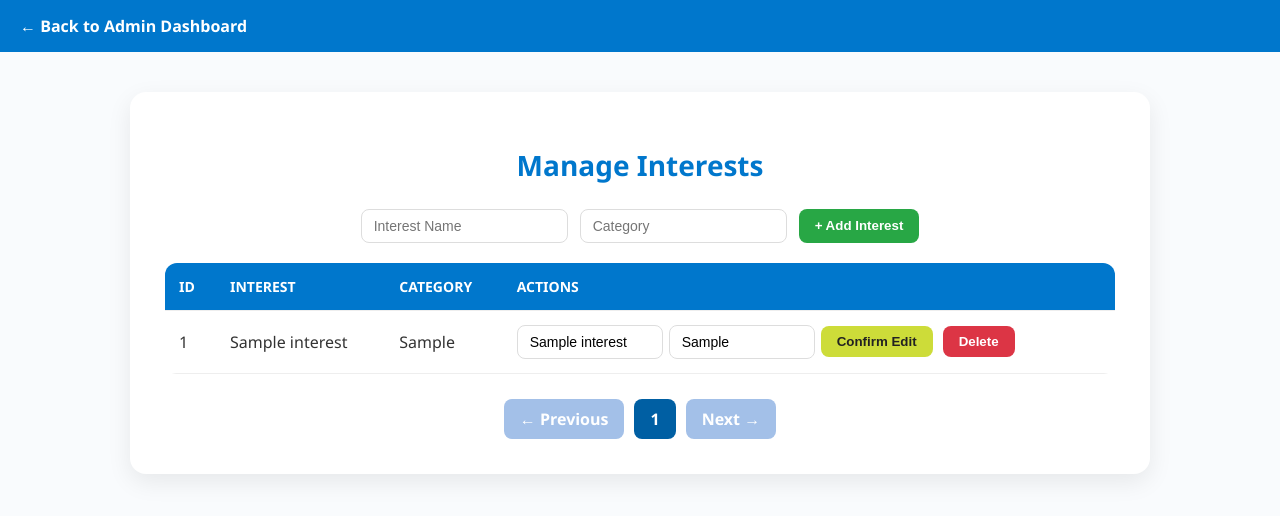
After one commit to ryokrieger/CityConnect, a Flask app: page /admin/interests in a window 1280 px wide. The commit adds this page. Shown: the top 516 px of the page. Run offline with Flask 3, Linux system fonts and the light colour scheme; the visitor is signed in with stand-in values (Sample User, id 1); tables that the repository leaves empty hold one stand-in row (values such as "Sample post").

Commit message:
added a interest page where admin can control ineterests

```diff
--- a/cityconnect.py
+++ b/cityconnect.py
@@ -1453,6 +1453,103 @@ def admin_delete_user(user_id):
 
     return redirect(url_for('admin_users'))
 
+# Route for the admin to control interests
+@app.route('/admin/interests')
+def admin_interests():
+    if not is_admin():
+        return redirect(url_for('dashboard'))
+
+    page = request.args.get('page', 1, type=int)
+    per_page = 10
+    offset = (page - 1) * per_page
+
+    conn = connect_db()
+    cursor = conn.cursor(dictionary=True)
+
+    # Get total number of interests (for pagination)
+    cursor.execute("SELECT COUNT(*) AS total FROM Interest")
+    total_interests = cursor.fetchone()['total']
+    total_pages = (total_interests + per_page - 1) // per_page
+
+    # Fetch only interests for current page
+    cursor.execute("SELECT * FROM Interest ORDER BY interest_ID LIMIT %s OFFSET %s", (per_page, offset))
+    interests = cursor.fetchall()
+
+    cursor.close()
+    conn.close()
+
+    return render_template('admin/interests.html', interests=interests, page=page, total_pages=total_pages)
+
+# Route for admin to add a new interest
+@app.route('/admin/interests/add', methods=['POST'])
+def add_interest():
+    if not is_admin():
+        return redirect(url_for('dashboard'))
+
+    interest_name = request.form['interest_name']
+    category = request.form['category']
+    page = request.form.get('page', 1, type=int)  # Current page to return to after adding
+
+    conn = connect_db()
+    cursor = conn.cursor()
+
+    # Insert the new interest into the Interest table
+    cursor.execute(
+        "INSERT INTO Interest (interest_name, category) VALUES (%s, %s)",
+        (interest_name, category)
+    )
+
+    conn.commit()
+    cursor.close()
+    conn.close()
+
+    return redirect(url_for('admin_interests', page=page))
+
+# Route for admin to edit an existing interest
+@app.route('/admin/interests/edit/<int:interest_id>', methods=['POST'])
+def edit_interest(interest_id):
+    if not is_admin():
+        return redirect(url_for('dashboard'))
+
+    interest_name = request.form['interest_name']
+    category = request.form['category']
+    page = request.form.get('page', 1, type=int)  # Current page to return to after editing
+
+    conn = connect_db()
+    cursor = conn.cursor()
+
+    # Update the interest in the database
+    cursor.execute(
+        "UPDATE Interest SET interest_name=%s, category=%s WHERE interest_ID=%s",
+        (interest_name, category, interest_id)
+    )
+
+    conn.commit()
+    cursor.close()
+    conn.close()
+
+    return redirect(url_for('admin_interests', page=page))
+
+# Route for admin to delete an interest
+@app.route('/admin/interests/delete/<int:interest_id>', methods=['POST'])
+def delete_interest(interest_id):
+    if not is_admin():
+        return redirect(url_for('dashboard'))
+
+    page = request.form.get('page', 1, type=int)
+
+    conn = connect_db()
+    cursor = conn.cursor()
+
+    # Delete the interest from the database
+    cursor.execute("DELETE FROM Interest WHERE interest_ID=%s", (interest_id,))
+
+    conn.commit()
+    cursor.close()
+    conn.close()
+
+    return redirect(url_for('admin_interests', page=page))
+
 # Admin groups management route
 @app.route('/admin/groups')
 def admin_groups():
--- a/templates/admin/dashboard.html
+++ b/templates/admin/dashboard.html
@@ -103,6 +103,12 @@
                 <a href="{{ url_for('admin_users') }}">Manage Users</a>
             </div>
 
+            <!-- Card: Manage Interests -->
+            <div class="card">
+                <div class="icon">🎯</div>
+                <a href="{{ url_for('admin_interests') }}">Manage Interests</a>
+            </div>
+
             <!-- Card: Manage Groups -->
             <div class="card">
                 <div class="icon">👥</div>
--- /dev/null
+++ b/templates/admin/interests.html
@@ -0,0 +1,301 @@
+<!DOCTYPE html>
+<html lang="en">
+<head>
+  <meta charset="UTF-8">
+  <title>Manage Interests - Admin</title>
+  <style>
+    body {
+      font-family: 'Segoe UI', system-ui, sans-serif;
+      background-color: #f9fbfd;
+      margin: 0;
+      padding: 0;
+      color: #333;
+    }
+
+    .top-bar {
+      background-color: #0077cc;
+      color: white;
+      padding: 15px 20px;
+      display: flex;
+      justify-content: space-between;
+      align-items: center;
+    }
+
+    .top-bar a {
+      color: white;
+      text-decoration: none;
+      font-weight: bold;
+    }
+
+    .top-bar a:hover {
+      color: #cce4ff;
+    }
+
+    .container {
+      max-width: 950px;
+      margin: 40px auto;
+      background: white;
+      padding: 35px;
+      border-radius: 16px;
+      box-shadow: 0 8px 24px rgba(0,0,0,0.08);
+    }
+
+    h1 {
+      text-align: center;
+      color: #0077cc;
+      margin-bottom: 25px;
+      font-size: 28px;
+    }
+
+    form.add-form {
+      display: flex;
+      gap: 12px;
+      flex-wrap: wrap;
+      margin-bottom: 20px;
+      justify-content: center;
+    }
+
+    input[type="text"] {
+      padding: 8px 12px;
+      border: 1px solid #ddd;
+      border-radius: 8px;
+      font-size: 14px;
+      transition: border-color 0.2s;
+    }
+
+    input[type="text"]:focus {
+      border-color: #0077cc;
+      outline: none;
+    }
+
+    button {
+      padding: 8px 16px;
+      border: none;
+      border-radius: 8px;
+      cursor: pointer;
+      font-weight: 600;
+      transition: all 0.2s ease-in-out;
+    }
+
+    .btn-add {
+      background: #28a745; color: white;
+    }
+
+    .btn-add:hover {
+        background: #218838;
+    }
+
+    .btn-edit {
+      background: #cddc39;
+      color: #222;
+    }
+
+    .btn-edit:hover {
+        background: #afb42b;
+    }
+
+    .btn-delete {
+      background: #dc3545; color: white;
+    }
+
+    .btn-delete:hover {
+        background: #c82333;
+    }
+
+    table {
+      width: 100%;
+      border-collapse: collapse;
+      margin-top: 20px;
+      overflow: hidden;
+      border-radius: 12px;
+    }
+
+    table th, table td {
+      padding: 14px;
+      text-align: left;
+      vertical-align: middle;
+    }
+
+    table th {
+      background: #0077cc;
+      color: white;
+      font-weight: 600;
+      text-transform: uppercase;
+      font-size: 14px;
+    }
+
+    table tr {
+      background: #fff;
+      border-bottom: 1px solid #eee;
+      transition: background 0.2s;
+    }
+
+    table tr:hover {
+      background: #f1f9ff;
+    }
+
+    .actions {
+      display: flex;
+      gap: 10px;
+      align-items: center;
+      flex-wrap: wrap;
+    }
+
+    .actions form {
+      display: flex;
+      gap: 6px;
+      align-items: center;
+    }
+
+    .actions input[type="text"] {
+      width: 120px;
+    }
+
+    .pagination {
+      margin-top: 25px;
+      display: flex;
+      justify-content: center;
+      gap: 10px;
+      flex-wrap: wrap;
+    }
+
+    .pagination a, .pagination span {
+      padding: 10px 16px;
+      border-radius: 8px;
+      text-decoration: none;
+      font-weight: bold;
+      background-color: #0077cc;
+      color: white;
+      height: 40px;
+      min-width: 60px;
+      display: inline-flex;
+      align-items: center;
+      justify-content: center;
+      box-sizing: border-box;
+      transition: background-color 0.3s ease;
+    }
+
+    .pagination a:hover {
+      background-color: #005fa3;
+    }
+
+    .pagination .disabled {
+      background-color: #a3c0e8;
+      cursor: default;
+    }
+
+    .pagination span:not(.disabled) {
+      background-color: #005fa3;
+      min-width: auto;
+      white-space: nowrap;
+    }
+  </style>
+</head>
+<body>
+
+  <div class="top-bar">
+    <div>
+      <a href="{{ url_for('admin_dashboard') }}">← Back to Admin Dashboard</a>
+    </div>
+  </div>
+
+  <div class="container">
+    <h1>Manage Interests</h1>
+
+    <!-- Add Interest Form -->
+    <form class="add-form" action="{{ url_for('add_interest') }}" method="POST">
+      <input type="text" name="interest_name" placeholder="Interest Name" required>
+      <input type="text" name="category" placeholder="Category" required>
+      <input type="hidden" name="page" value="{{ page }}">
+      <button type="submit" class="btn-add">+ Add Interest</button>
+    </form>
+
+    {% if interests %}
+    <table>
+      <thead>
+        <tr>
+          <th>ID</th>
+          <th>Interest</th>
+          <th>Category</th>
+          <th>Actions</th>
+        </tr>
+      </thead>
+      <tbody>
+        {% for interest in interests %}
+        <tr>
+          <td>{{ interest.interest_ID }}</td>
+          <td>{{ interest.interest_name }}</td>
+          <td>{{ interest.category }}</td>
+          <td class="actions">
+            <!-- Edit Form -->
+            <form action="{{ url_for('edit_interest', interest_id=interest.interest_ID) }}" method="POST">
+              <input type="text" name="interest_name" value="{{ interest.interest_name }}" required>
+              <input type="text" name="category" value="{{ interest.category }}" required>
+              <input type="hidden" name="page" value="{{ page }}">
+              <button type="submit" class="btn-edit">Confirm Edit</button>
+            </form>
+
+            <!-- Delete Form -->
+            <form action="{{ url_for('delete_interest', interest_id=interest.interest_ID) }}" method="POST">
+              <input type="hidden" name="page" value="{{ page }}">
+              <button type="submit" class="btn-delete" onclick="return confirm('Delete this interest?')">Delete</button>
+            </form>
+          </td>
+        </tr>
+        {% endfor %}
+      </tbody>
+    </table>
+
+    <!-- Pagination navigation -->
+    <div class="pagination">
+      {% if page > 1 %}
+        <a href="{{ url_for('admin_interests', page=page-1) }}">← Previous</a>
+      {% else %}
+        <span class="disabled">← Previous</span>
+      {% endif %}
+
+      <!-- Calculate pagination range -->
+      {% set max_pages_to_show = 7 %}
+      {% set half_window = max_pages_to_show // 2 %}
+      {% set start_page = page - half_window if page - half_window > 0 else 1 %}
+      {% set end_page = start_page + max_pages_to_show - 1 %}
+      {% if end_page > total_pages %}
+        {% set end_page = total_pages %}
+        {% set start_page = end_page - max_pages_to_show + 1 if end_page - max_pages_to_show + 1 > 0 else 1 %}
+      {% endif %}
+
+      <!-- First page link and ellipsis -->
+      {% if start_page > 1 %}
+        <a href="{{ url_for('admin_interests', page=1) }}">1</a>
+        {% if start_page > 2 %}<span>…</span>{% endif %}
+      {% endif %}
+
+      <!-- Page numbers -->
+      {% for p in range(start_page, end_page + 1) %}
+        {% if p == page %}
+          <span>{{ p }}</span>
+        {% else %}
+          <a href="{{ url_for('admin_interests', page=p) }}">{{ p }}</a>
+        {% endif %}
+      {% endfor %}
+
+      <!-- Ellipsis and last page link -->
+      {% if end_page < total_pages %}
+        {% if end_page < total_pages - 1 %}<span>…</span>{% endif %}
+        <a href="{{ url_for('admin_interests', page=total_pages) }}">{{ total_pages }}</a>
+      {% endif %}
+
+      <!-- Next page button -->
+      {% if page < total_pages %}
+        <a href="{{ url_for('admin_interests', page=page+1) }}">Next →</a>
+      {% else %}
+        <span class="disabled">Next →</span>
+      {% endif %}
+    </div>
+
+    {% else %}
+      <p>No interests found.</p>
+    {% endif %}
+  </div>
+</body>
+</html>
```
